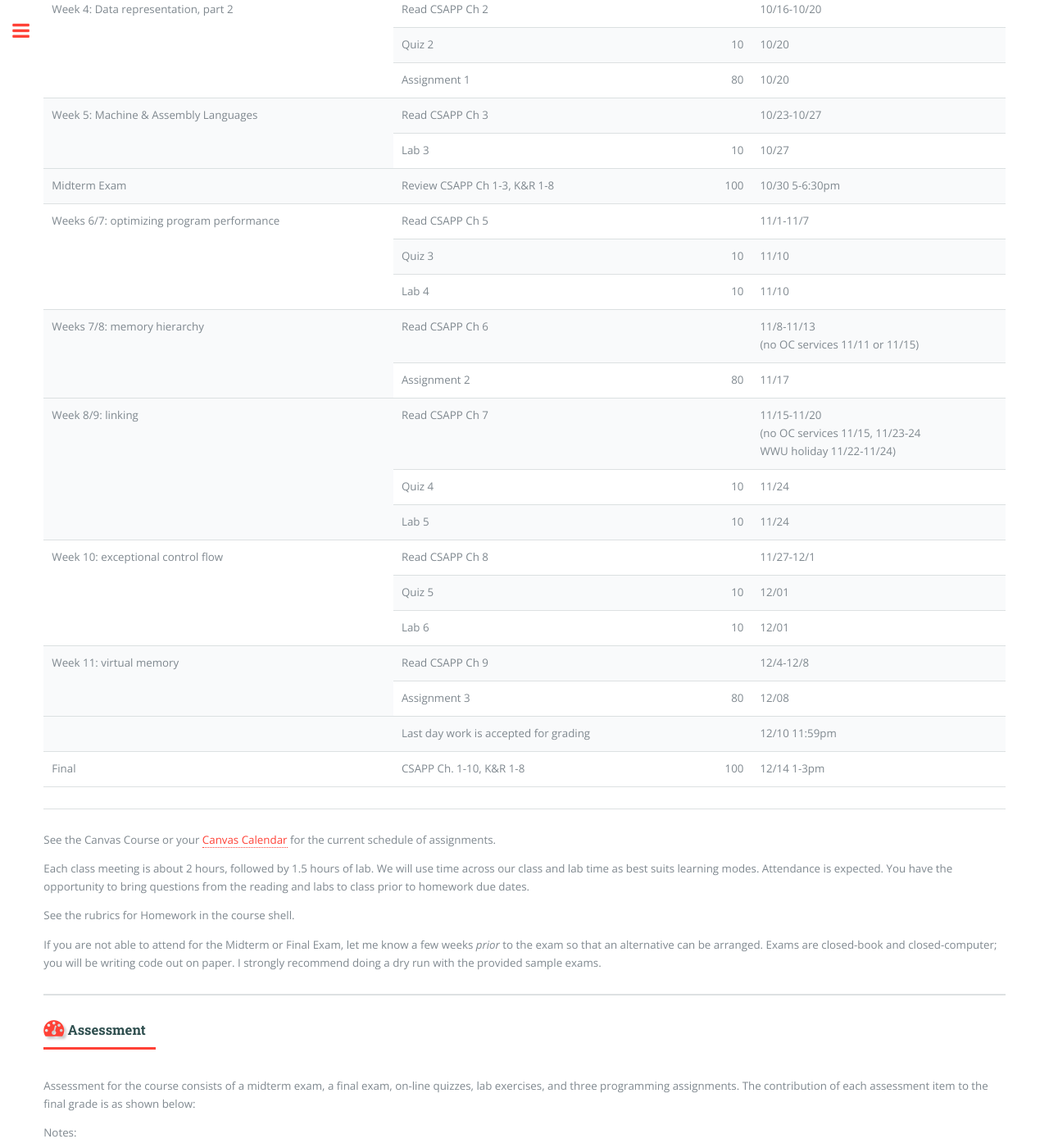
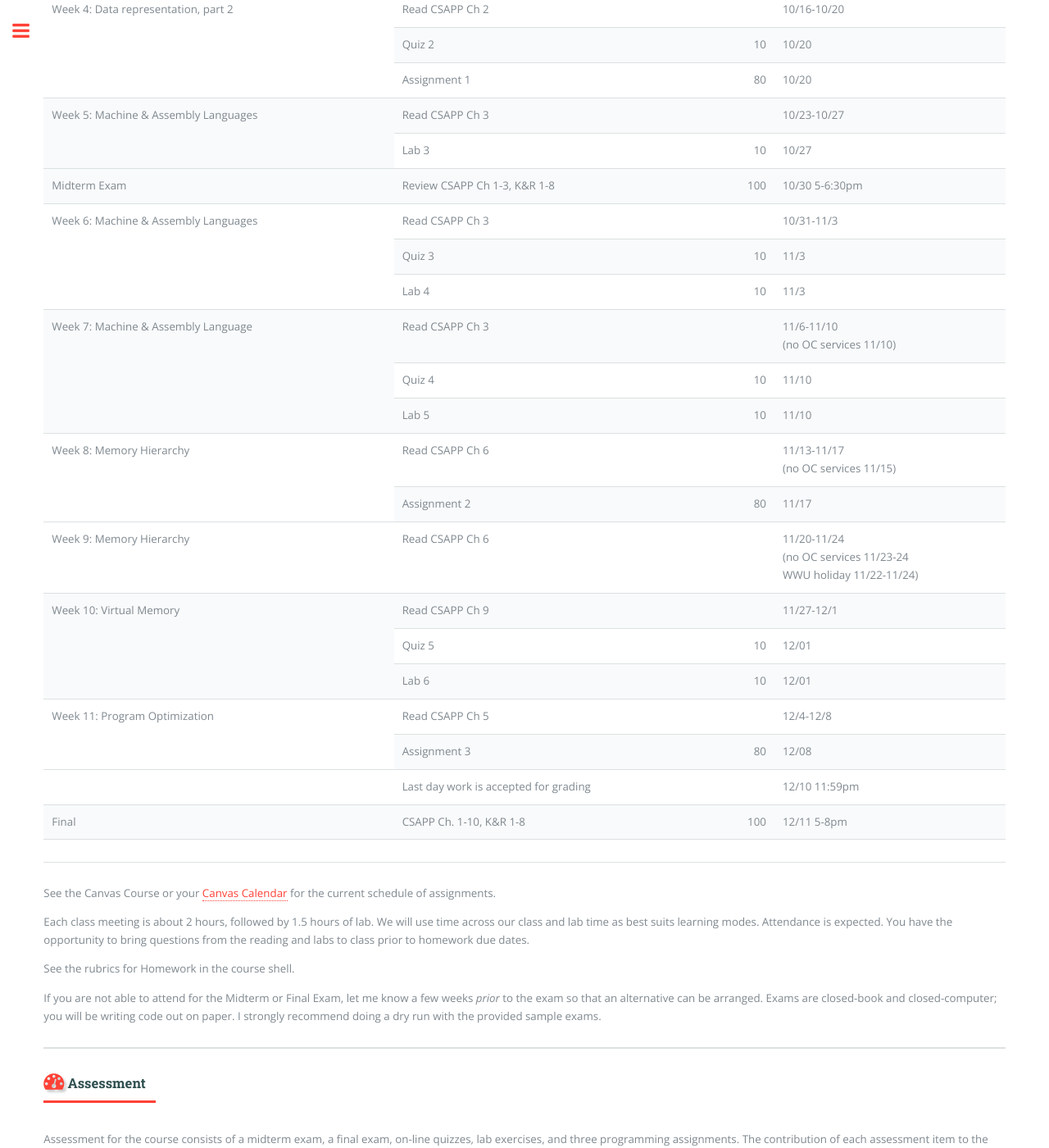
Before and after one commit to argoc/syllabub, a Jekyll site: the page CISS247.html, which Jekyll copies as it is, in a window 1280 px wide and 1400 px high, scrolled down 2013 px. Shown: the whole window at 82% size. Built offline with Jekyll 4.4.1, drawn with Linux system fonts in a browser that asks for light colours.

Commit message:
Match up to B'ham schedule

```diff
--- a/CISS247.html
+++ b/CISS247.html
@@ -193,27 +193,44 @@ C Programming: A Modern Approach, K.N. King, Norton, 2008.</li>
                         <td>10/30 5-6:30pm</td>
                     </tr>
                     <tr>
-                        <td rowspan=3 valign="top">Weeks 6/7: optimizing program performance</td>
-                        <td>Read CSAPP Ch 5</td>
+                        <td rowspan=3 valign="top">Week 6: Machine &amp; Assembly Languages</td>
+                        <td>Read CSAPP Ch 3</td>
                         <td class="ralign"></td>
-                        <td>11/1-11/7</td>
+                        <td>10/31-11/3</td>
                     </tr>
                     <tr>
                         <td>Quiz 3</td>
                         <td class="ralign">10</td>
-                        <td>11/10</td>
+                        <td>11/3</td>
                     </tr>
                     <tr>
                         <td>Lab 4</td>
                         <td class="ralign">10</td>
+                        <td>11/3</td>
+                    </tr>
+                    <tr>
+                        <td rowspan=3 valign="top">Week 7: Machine &amp; Assembly Language</td>
+                        <td>Read CSAPP Ch 3</td>
+                        <td class="ralign"></td>
+                        <td>11/6-11/10<br/>
+						(no OC services 11/10)</td>
+                    </tr>
+                    <tr>
+                        <td>Quiz 4</td>
+                        <td class="ralign">10</td>
                         <td>11/10</td>
                     </tr>
                     <tr>
-                        <td rowspan=2 valign="top">Weeks 7/8: memory hierarchy</td>
+                        <td>Lab 5</td>
+                        <td class="ralign">10</td>
+                        <td>11/10</td>
+                    </tr>
+                    <tr>
+                        <td rowspan=2 valign="top">Week 8: Memory Hierarchy</td>
                         <td>Read CSAPP Ch 6</td>
                         <td class="ralign"></td>
-                        <td>11/8-11/13<br/>
-						(no OC services 11/11 or 11/15)</td>
+                        <td>11/13-11/17<br/>
+						(no OC services 11/15)</td>
                     </tr>
                     <tr>
                         <td>Assignment 2</td>
@@ -221,27 +238,17 @@ C Programming: A Modern Approach, K.N. King, Norton, 2008.</li>
                         <td>11/17</td>
                     </tr>
                     <tr>
-                        <td rowspan=3 valign="top">Week 8/9: linking</td>
-                        <td> Read CSAPP Ch 7</td>
+                        <td rowspan=1 valign="top">Week 9: Memory Hierarchy</td>
+                        <td> Read CSAPP Ch 6</td>
                         <td class="ralign"></td>
-                        <td>11/15-11/20<br/>
-						(no OC services 11/15, 11/23-24<br/>
+                        <td>11/20-11/24<br/>
+						(no OC services 11/23-24<br/>
 						WWU holiday 11/22-11/24)
 						</td>
                     </tr>
                     <tr>
-                        <td>Quiz 4</td>
-                        <td class="ralign">10</td>
-                        <td>11/24</td>
-                    </tr>
-                    <tr>
-                        <td>Lab 5</td>
-                        <td class="ralign">10</td>
-                        <td>11/24</td>
-                    </tr>
-                    <tr>
-                        <td rowspan=3 valign="top">Week 10: exceptional control flow</td>
-                        <td> Read CSAPP Ch 8</td>
+                        <td rowspan=3 valign="top">Week 10: Virtual Memory</td>
+                        <td> Read CSAPP Ch 9</td>
                         <td class="ralign"></td>
                         <td>11/27-12/1</td>
                     </tr>
@@ -256,8 +263,8 @@ C Programming: A Modern Approach, K.N. King, Norton, 2008.</li>
                         <td>12/01</td>
                     </tr>
                     <tr>
-                        <td rowspan=2 valign="top">Week 11: virtual memory</td>
-                        <td> Read CSAPP Ch 9</td>
+                        <td rowspan=2 valign="top">Week 11: Program Optimization</td>
+                        <td> Read CSAPP Ch 5</td>
                         <td class="ralign"></td>
                         <td>12/4-12/8</td>
                     </tr>
@@ -276,7 +283,7 @@ C Programming: A Modern Approach, K.N. King, Norton, 2008.</li>
                         <td rowspan=1 valign="top">Final</td>
                         <td> CSAPP Ch. 1-10, K&amp;R 1-8</td>
                         <td class="ralign">100</td>
-                        <td>12/14 1-3pm</td>
+                        <td>12/11 5-8pm</td>
                     </tr>
                 </tbody>
             </table>
```
Also changed, not shown: other parts of CISS247.html (+2 -2 lines).
